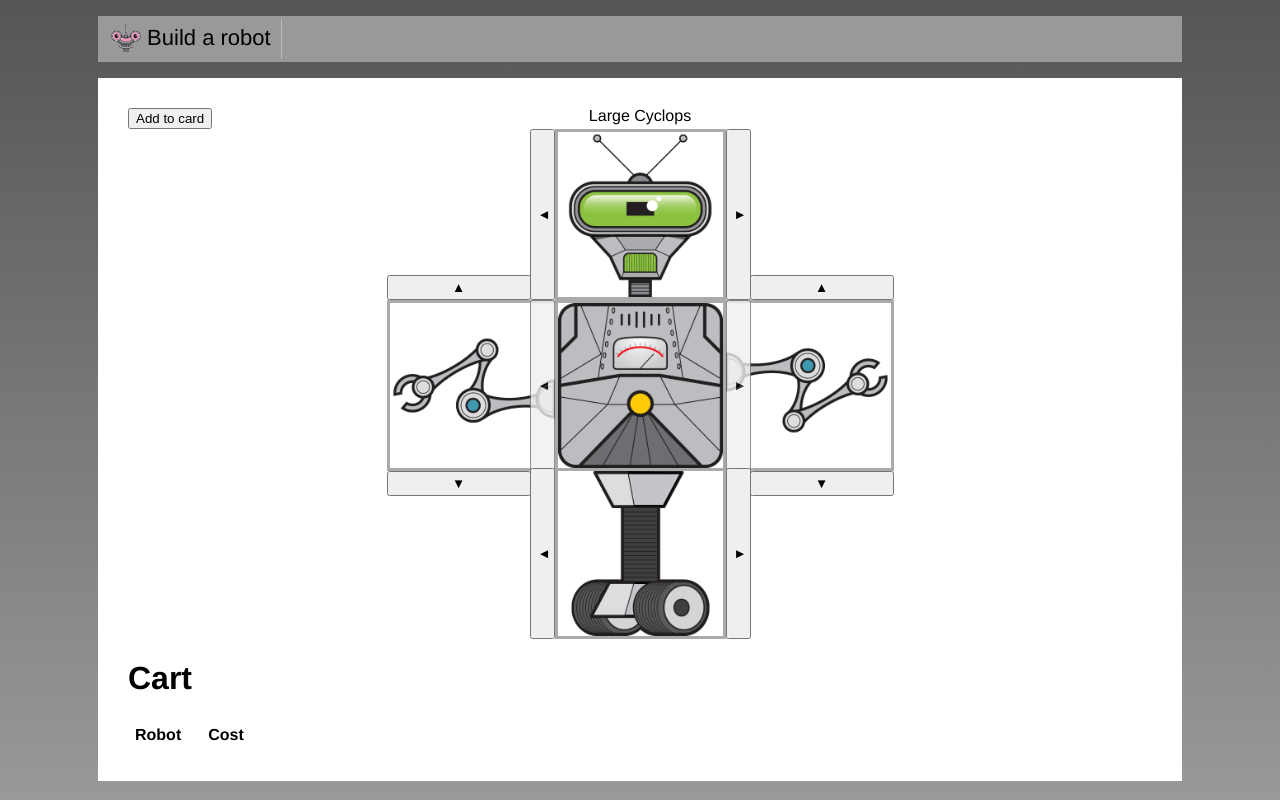
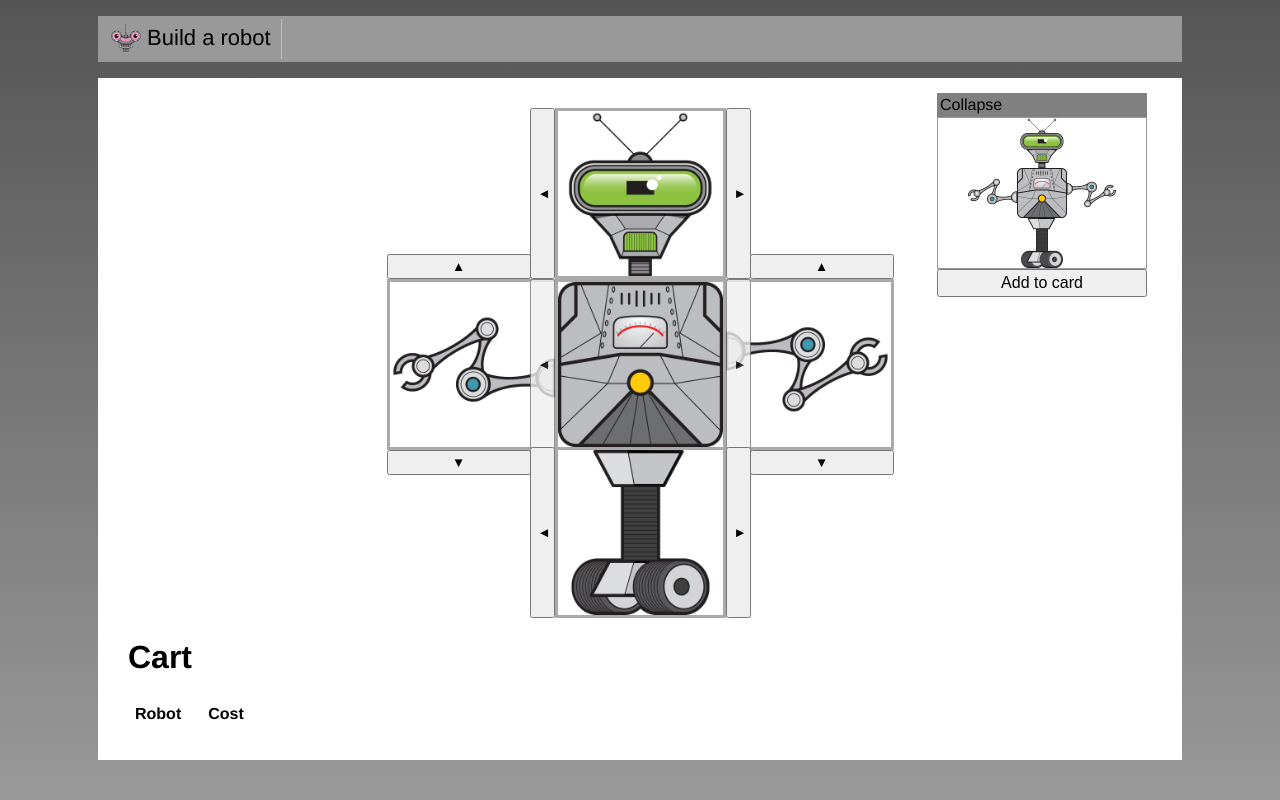
Before and after one commit to wal0x/build-a-robot, a Vue app: page / in a window 1280 px wide. Built offline with nearby package versions, Linux system fonts and the light colour scheme.

Commit message:
Enabling Inter-component Communication

```diff
--- /dev/null
+++ b/src/components/builder/PartSelector.vue
@@ -0,0 +1,180 @@
+<template>
+  <div class="part" :class="position">
+    <img :src="selectedPart.src" title="arm" />
+    <button @click="selectPreviousPart()" class="prev-selector"></button>
+    <button @click="selectNextPart()" class="next-selector"></button>
+    <span class="sale" v-show="selectedPart.onSale">Sale!</span>
+  </div>
+</template>
+
+<script>
+// import availableParts from '../../data/parts';
+
+function getPreviousValidIndex(index, length) {
+  const deprecatedIndex = index - 1;
+  return deprecatedIndex < 0 ? length - 1 : deprecatedIndex;
+}
+
+function getNextValidIndex(index, length) {
+  const incrementedIndex = index + 1;
+  return incrementedIndex > length - 1 ? 0 : incrementedIndex;
+}
+
+export default {
+  props: {
+    parts: { type: Array, required: true },
+    position: {
+      type: String,
+      required: true,
+      validator(value) {
+        return ['left', 'right', 'top', 'bottom', 'center'].includes(value);
+      },
+    },
+  },
+  data() {
+    return { selectedPartIndex: 0 };
+  },
+  computed: {
+    selectedPart() {
+      return this.parts[this.selectedPartIndex];
+    },
+  },
+  created() {
+    this.emitSelectedPart();
+  },
+  updated() {
+    this.emitSelectedPart();
+  },
+  methods: {
+    emitSelectedPart() {
+      this.$emit('partSelected', this.selectedPart);
+    },
+    selectNextPart() {
+      this.selectedPartIndex = getNextValidIndex(
+        this.selectedPartIndex,
+        this.parts.length,
+      );
+    },
+    selectPreviousPart() {
+      this.selectedPartIndex = getPreviousValidIndex(
+        this.selectedPartIndex,
+        this.parts.length,
+      );
+    },
+  },
+};
+</script>
+
+<style scoped>
+.part {
+  position: relative;
+  width: 165px;
+  height: 165px;
+  border: 3px solid #aaa;
+}
+.sale {
+  position: absolute;
+  bottom: 5px;
+  right: 5px;
+  color: white;
+  background-color: red;
+  padding: 3px;
+}
+.part-title {
+  position: absolute;
+  width: 100%;
+  text-align: center;
+  font-size: 18px;
+  color: red;
+  padding-top: 5px;
+  top: -25px;
+}
+.part img {
+  width: 165px;
+}
+.top {
+  border-bottom: none;
+}
+.left {
+  border-right: none;
+}
+.right {
+  border-left: none;
+}
+.bottom {
+  border-top: none;
+}
+.left img {
+  transform: rotate(-90deg);
+}
+.right img {
+  transform: rotate(90deg);
+}
+.prev-selector {
+  position: absolute;
+  z-index: 1;
+  top: -3px;
+  left: -28px;
+  width: 25px;
+  height: 171px;
+}
+.next-selector {
+  position: absolute;
+  z-index: 1;
+  top: -3px;
+  right: -28px;
+  width: 25px;
+  height: 171px;
+}
+.left .prev-selector:after,
+.right .prev-selector:after {
+  content: '\25B2';
+}
+.left .next-selector:after,
+.right .next-selector:after {
+  content: '\25BC';
+}
+.top .prev-selector:after,
+.bottom .prev-selector:after,
+.center .prev-selector:after {
+  content: '\25C4';
+}
+.top .next-selector:after,
+.bottom .next-selector:after,
+.center .next-selector:after {
+  content: '\25BA';
+}
+.center .prev-selector,
+.center .next-selector {
+  opacity: 0.8;
+}
+.left .prev-selector {
+  top: -28px;
+  left: -3px;
+  width: 144px;
+  height: 25px;
+}
+.left .next-selector {
+  top: auto;
+  bottom: -28px;
+  left: -3px;
+  width: 144px;
+  height: 25px;
+}
+.right .prev-selector {
+  top: -28px;
+  left: 24px;
+  width: 144px;
+  height: 25px;
+}
+.right .next-selector {
+  top: auto;
+  bottom: -28px;
+  left: 24px;
+  width: 144px;
+  height: 25px;
+}
+.highlight {
+  border: 1px solid red;
+}
+</style>
--- a/src/components/builder/RobotBuilder.vue
+++ b/src/components/builder/RobotBuilder.vue
@@ -1,8 +1,25 @@
 <template>
   <div class="content">
-    <button class="add-to-cart" @click="addToCart()">Add to card</button>
+    <div class="preview">
+      <CollapsibleSection>
+        <div class="preview-content">
+          <div class="top-row">
+            <img :src="selectedRobot.head.src" />
+          </div>
+          <div class="middle-row">
+            <img :src="selectedRobot.leftArm.src" class="rotate-left" />
+            <img :src="selectedRobot.torso.src" />
+            <img :src="selectedRobot.rightArm.src" class="rotate-right" />
+          </div>
+          <div class="bottom-row">
+            <img :src="selectedRobot.base.src" />
+          </div>
+        </div>
+      </CollapsibleSection>
+      <button class="add-to-cart" @click="addToCart()">Add to card</button>
+    </div>
     <div class="top-row">
-      <div :class="[saleBorderClass, 'top', 'part']">
+      <!-- <div :class="[saleBorderClass, 'top', 'part']">
         <div class="robot-name">
           {{selectedRobot.head.title}}
           <span class="sale" v-show="selectedRobot.head.onSale">Sale!</span>
@@ -10,31 +27,36 @@
         <img :src="selectedRobot.head.src" title="head" />
         <button @click="selectPreviousHead()" class="prev-selector">&#9668;</button>
         <button @click="selectNextHead()" class="next-selector">&#9658;</button>
-      </div>
+      </div>-->
+      <PartSelector
+        :parts="availableParts.heads"
+        position="top"
+        @partSelected="part => selectedRobot.head = part"
+      />
     </div>
     <div class="middle-row">
-      <div class="left part">
-        <img :src="selectedRobot.leftArm.src" title="left arm" />
-        <button @click="selectPreviousLeftArm()" class="prev-selector">&#9650;</button>
-        <button @click="selectNextLeftArm()" class="next-selector">&#9660;</button>
-      </div>
-      <div class="center part">
-        <img :src="selectedRobot.torso.src" title="torso" />
-        <button @click="selectPreviousTorso()" class="prev-selector">&#9668;</button>
-        <button @click="selectNextTorso()" class="next-selector">&#9658;</button>
-      </div>
-      <div class="right part">
-        <img :src="selectedRobot.rightArm.src" title="right arm" />
-        <button @click="selectPreviousRightArm()" class="prev-selector">&#9650;</button>
-        <button @click="selectNextRightArm()" class="next-selector">&#9660;</button>
-      </div>
+      <PartSelector
+        :parts="availableParts.arms"
+        position="left"
+        @partSelected="part => selectedRobot.leftArm = part"
+      />
+      <PartSelector
+        :parts="availableParts.torsos"
+        position="center"
+        @partSelected="part => selectedRobot.torso = part"
+      />
+      <PartSelector
+        :parts="availableParts.arms"
+        position="right"
+        @partSelected="part => selectedRobot.rightArm = part"
+      />
     </div>
     <div class="bottom-row">
-      <div class="bottom part">
-        <img :src="selectedRobot.base.src" title="base" />
-        <button @click="selectPreviousBase()" class="prev-selector">&#9668;</button>
-        <button @click="selectNextBase()" class="next-selector">&#9658;</button>
-      </div>
+      <PartSelector
+        :parts="availableParts.bases"
+        position="bottom"
+        @partSelected="part => selectedRobot.base = part"
+      />
     </div>
     <div>
       <h1>Cart</h1>
@@ -58,40 +80,28 @@
 <script>
 import availableParts from '../../data/parts';
 import createdHook from './createdHook.mixin';
+import PartSelector from './PartSelector.vue';
+import CollapsibleSection from '../shared/CollapsibleSection.vue';
 
-function getPreviousValidIndex(index, length) {
-  const deprecatedIndex = index - 1;
-  return deprecatedIndex < 0 ? length - 1 : deprecatedIndex;
-}
-function getNextValidIndex(index, length) {
-  const incrementedIndex = index + 1;
-  return incrementedIndex > length - 1 ? 0 : incrementedIndex;
-}
 
 export default {
   name: 'RobotBuilder',
+  components: { PartSelector, CollapsibleSection },
   mixins: [createdHook],
   data() {
     return {
       availableParts,
       cart: [],
-      selectedHeadIndex: 0,
-      selectedLeftArmIndex: 0,
-      selectedTorsoIndex: 0,
-      selectedRightArmIndex: 0,
-      selectedBaseIndex: 0,
+      selectedRobot: {
+        head: {},
+        leftArm: {},
+        torso: {},
+        rightArm: {},
+        base: {},
+      },
     };
   },
   computed: {
-    selectedRobot() {
-      return {
-        head: availableParts.heads[this.selectedHeadIndex],
-        leftArm: availableParts.arms[this.selectedLeftArmIndex],
-        torso: availableParts.torsos[this.selectedTorsoIndex],
-        rightArm: availableParts.arms[this.selectedRightArmIndex],
-        base: availableParts.bases[this.selectedBaseIndex],
-      };
-    },
     headBorderStyle() {
       return {
         border: this.selectedRobot.head.onSale ? '3px solid red' : '3px solid #aaa',
@@ -110,66 +120,6 @@ export default {
         + robot.rightArm.cost
         + robot.base.cost;
       this.cart.push(Object.assign({}, robot, { cost }));
-    },
-    selectNextHead() {
-      this.selectedHeadIndex = getNextValidIndex(
-        this.selectedHeadIndex,
-        availableParts.heads.length,
-      );
-    },
-    selectPreviousHead() {
-      this.selectedHeadIndex = getPreviousValidIndex(
-        this.selectedHeadIndex,
-        availableParts.heads.length,
-      );
-    },
-    selectPreviousLeftArm() {
-      this.selectedLeftArmIndex = getNextValidIndex(
-        this.selectedLeftArmIndex,
-        availableParts.arms.length,
-      );
-    },
-    selectNextLeftArm() {
-      this.selectedLeftArmIndex = getPreviousValidIndex(
-        this.selectedLeftArmIndex,
-        availableParts.arms.length,
-      );
-    },
-    selectPreviousTorso() {
-      this.selectedTorsoIndex = getNextValidIndex(
-        this.selectedTorsoIndex,
-        availableParts.torsos.length,
-      );
-    },
-    selectNextTorso() {
-      this.selectedTorsoIndex = getPreviousValidIndex(
-        this.selectedTorsoIndex,
-        availableParts.torsos.length,
-      );
-    },
-    selectPreviousRightArm() {
-      this.selectedRightArmIndex = getNextValidIndex(
-        this.selectedRightArmIndex,
-        availableParts.arms.length,
-      );
-    },
-    selectNextRightArm() {
-      this.selectedRightArmIndex = getPreviousValidIndex(
-        this.selectedRightArmIndex,
-        availableParts.arms.length,
-      );
-    },
-    selectPreviousBase() {
-      this.selectedBaseIndex = getNextValidIndex(
-        this.selectedBaseIndex,
-        availableParts.bases.length,
-      );
-    },
-    selectNextBase() {
-      this.selectedBaseIndex = getPreviousValidIndex(
-        this.selectedBaseIndex,
-        availableParts.bases.length,
-      );
     },
   },
 };
@@ -295,4 +245,31 @@ td,th {
 .sale-border {
   border: solid 3px red;
 }
+.preview {
+  position: absolute;
+  top: -20px;
+  right: 0;
+  width: 210px;
+  height: 210px;
+  padding: 5px;
+}
+.preview-content {
+  border: 1px solid #999;
+}
+.preview img {
+  width: 50px;
+  height: 50px;
+}
+.rotate-right {
+  transform: rotate(90deg);
+}
+.rotate-left {
+  transform: rotate(-90deg);
+}
+.add-to-cart {
+  position: absolute;
+  width: 210px;
+  padding: 3px;
+  font-size: 16px;
+}
 </style>
--- /dev/null
+++ b/src/components/shared/CollapsibleSection.vue
@@ -0,0 +1,28 @@
+<template>
+  <div>
+    <div class="header">
+      <span v-if="open" @click="open = !open">Collapse</span>
+      <span v-if="!open" @click="open = !open">Expend</span>
+    </div>
+    <slot v-if="open">
+      <div>Default content</div>
+    </slot>
+  </div>
+</template>
+<script>
+export default {
+  name: 'CllapsibleSection',
+  data() {
+    return {
+      open: true,
+    };
+  },
+};
+</script>
+<style lang="scss" scoped>
+.header {
+  background-color: grey;
+  padding: 3px;
+  cursor: pointer;
+}
+</style>
```
